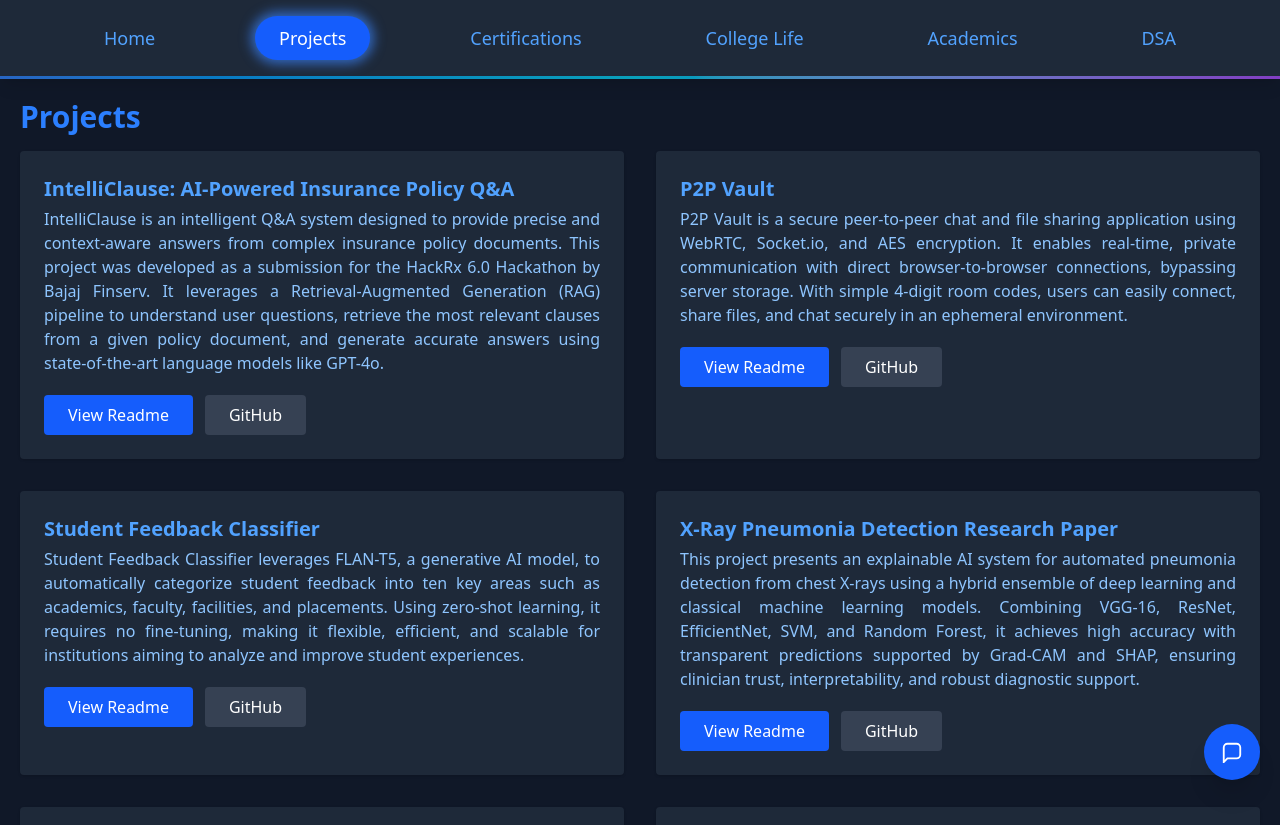
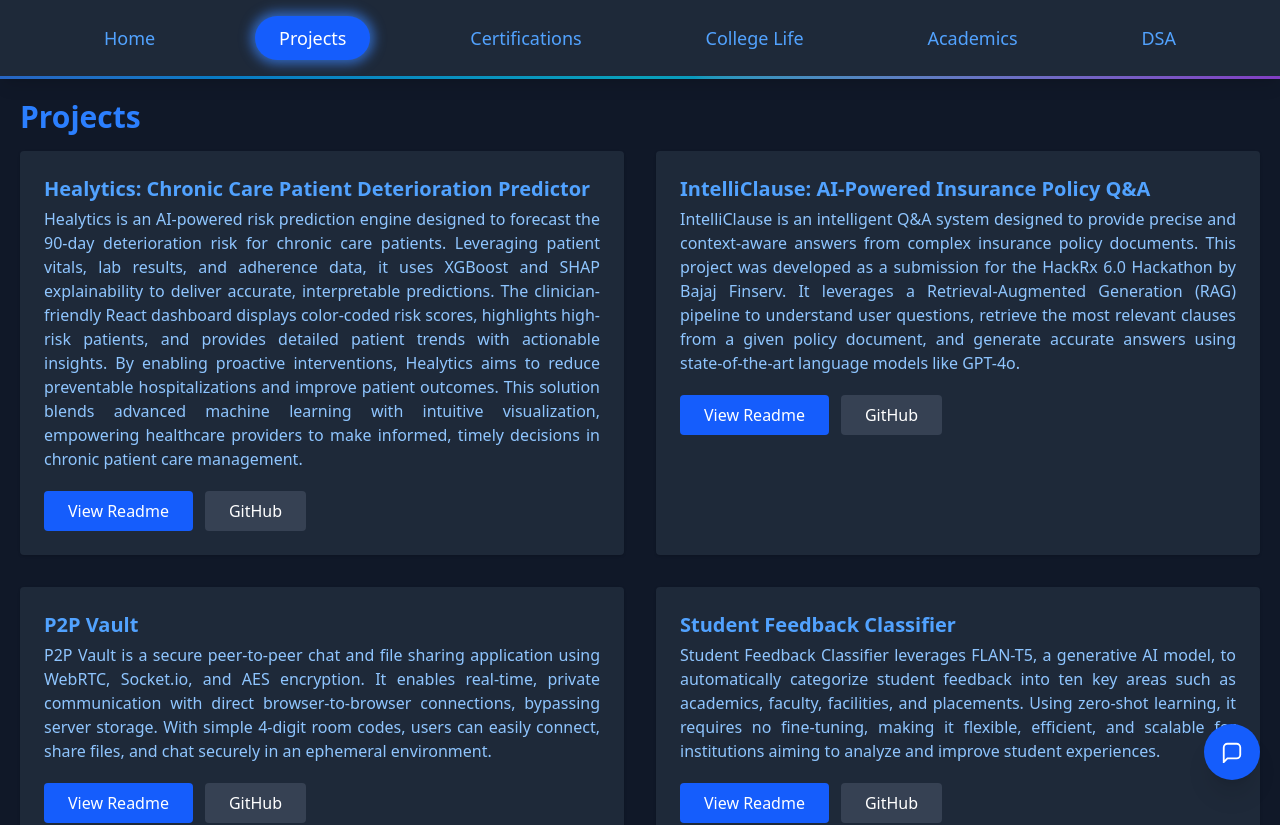
Before and after one commit to SushenGrover/Portfolio-Website, a React (Vite) app in the folder frontend/: page /projects in a window 1280 px wide. Shown: the top 825 px of the page. Built offline with nearby package versions, Linux system fonts and the light colour scheme.

Commit message:
added Healytics project

```diff
--- a/frontend/src/assets/ProjectsData.js
+++ b/frontend/src/assets/ProjectsData.js
@@ -1,5 +1,14 @@
 // src/projectsData.js
 export const projects = [
+  {
+    name: "Healytics: Chronic Care Patient Deterioration Predictor",
+    oneliner: "",
+    description:
+      "Healytics is an AI-powered risk prediction engine designed to forecast the 90-day deterioration risk for chronic care patients. Leveraging patient vitals, lab results, and adherence data, it uses XGBoost and SHAP explainability to deliver accurate, interpretable predictions. The clinician-friendly React dashboard displays color-coded risk scores, highlights high-risk patients, and provides detailed patient trends with actionable insights. By enabling proactive interventions, Healytics aims to reduce preventable hospitalizations and improve patient outcomes. This solution blends advanced machine learning with intuitive visualization, empowering healthcare providers to make informed, timely decisions in chronic patient care management.",
+    githubRepo: "SushenGrover/hackwell2",
+    githubUrl: "https://github.com/SushenGrover/hackwell2",
+    deployment: null,
+  },
   {
     name: "IntelliClause: AI-Powered Insurance Policy Q&A",
     oneliner:
```
